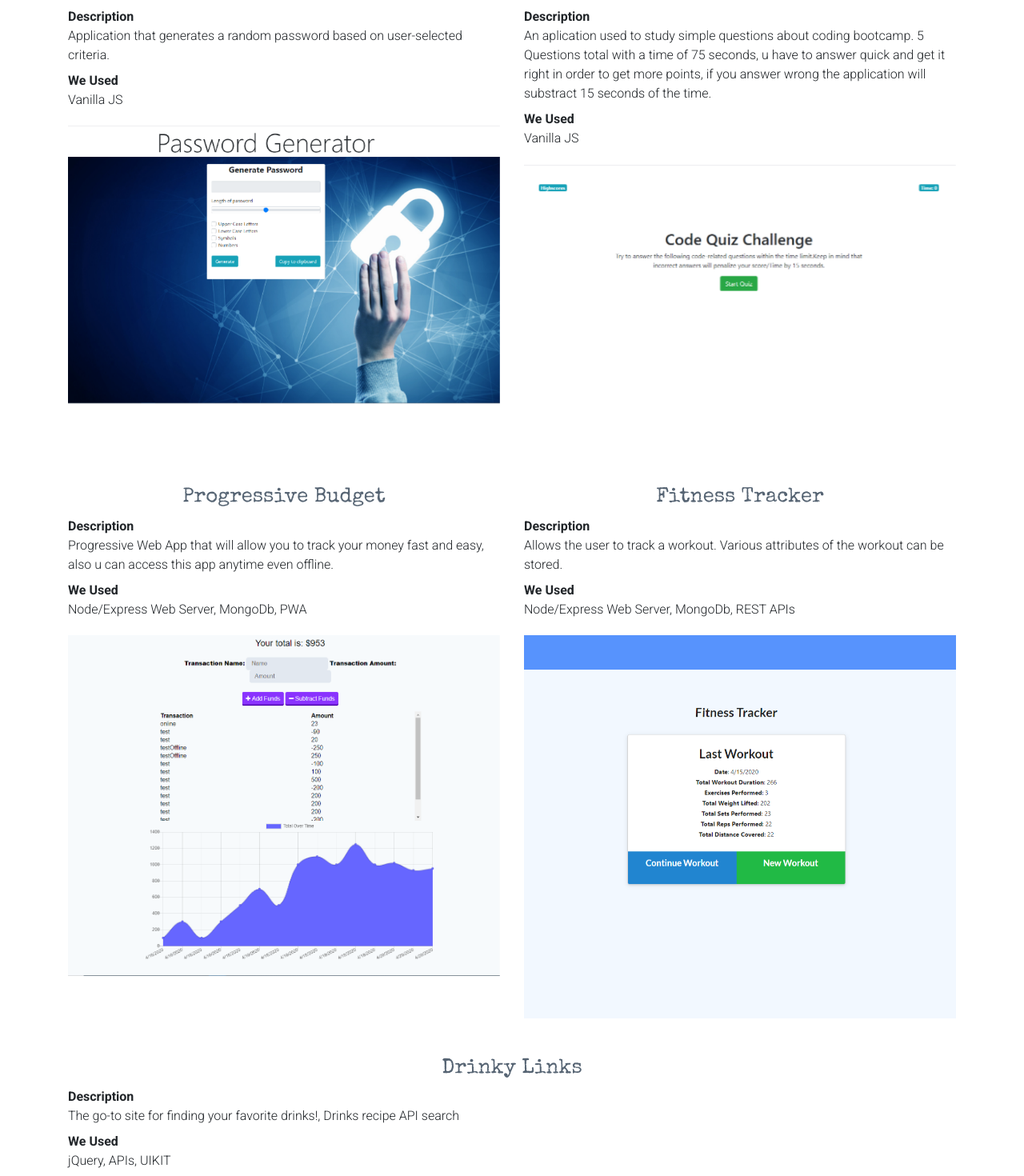
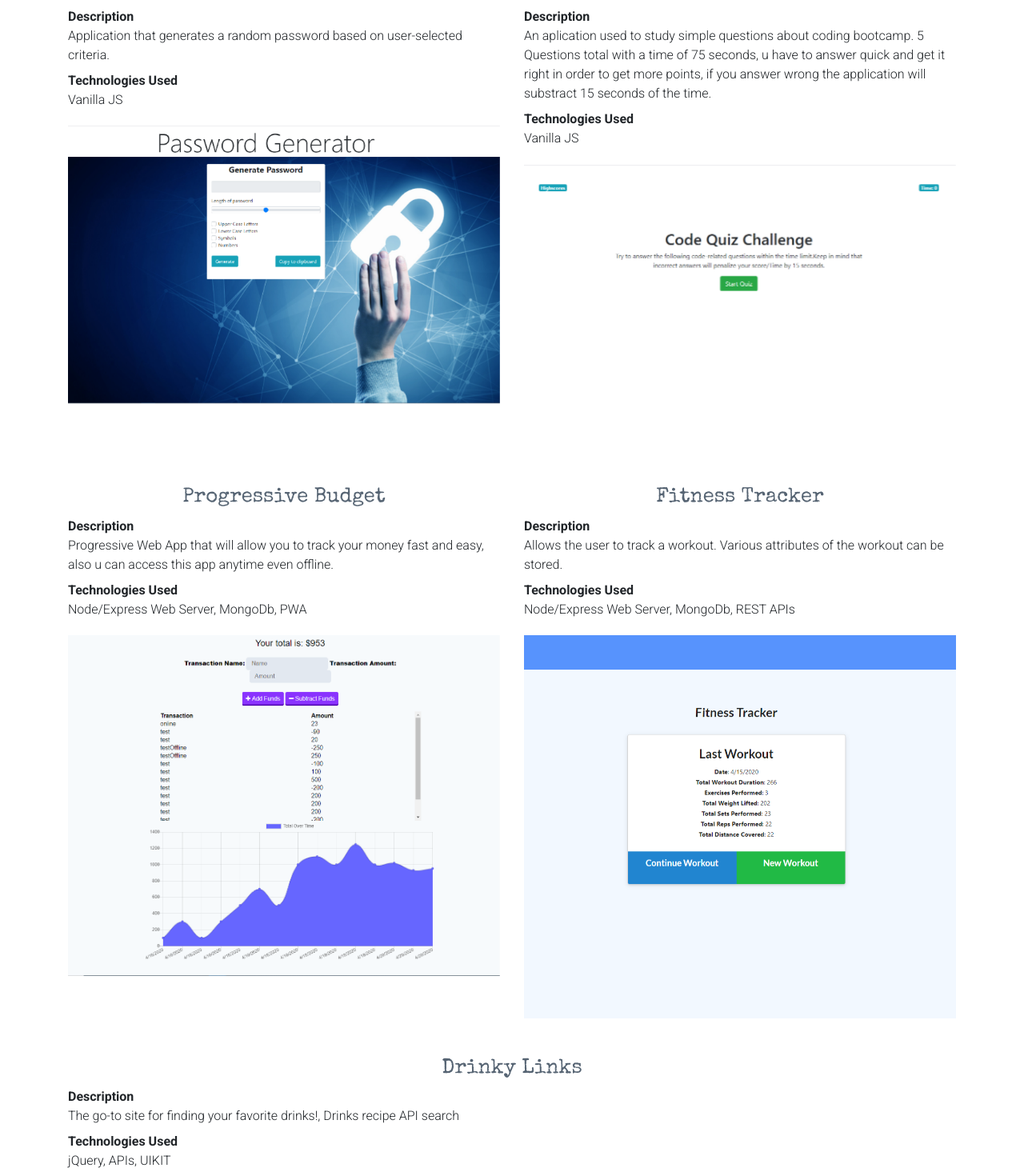
Before and after one commit to maidelrego/React-Portfolio, a React (Create React App) app: page / in a window 1280 px wide. Shown: the part 2040-3510 px from the top of the page at 80% size. Built offline with nearby package versions, Linux system fonts and the light colour scheme.

Commit message:
work page updated

```diff
--- a/src/pages/Work/Work.js
+++ b/src/pages/Work/Work.js
@@ -21,7 +21,7 @@ function Work() {
             <dl>
               <dt>Description</dt>
               <dd>Application that generates a random password based on user-selected criteria.</dd>
-              <dt>We Used</dt>
+              <dt>Technologies Used</dt>
               <dd>Vanilla JS</dd>
             </dl>
             <div className="work-container">
@@ -38,7 +38,7 @@ function Work() {
             <dl>
               <dt>Description</dt>
               <dd>An aplication used to study simple questions about coding bootcamp. 5 Questions total with a time of 75 seconds, u have to answer quick and get it right in order to get more points, if you answer wrong the application will substract 15 seconds of the time.</dd>
-              <dt>We Used</dt>
+              <dt>Technologies Used</dt>
               <dd>Vanilla JS</dd>
             </dl>
             <div className="work-container">
@@ -58,7 +58,7 @@ function Work() {
             <dl>
               <dt>Description</dt>
               <dd>Progressive Web App that will allow you to track your money fast and easy, also u can access this app anytime even offline.</dd>
-              <dt>We Used</dt>
+              <dt>Technologies Used</dt>
               <dd>Node/Express Web Server, MongoDb, PWA</dd>
             </dl>
             <div className="work-container">
@@ -74,7 +74,7 @@ function Work() {
             <dl>
               <dt>Description</dt>
               <dd>Allows the user to track a workout. Various attributes of the workout can be stored.</dd>
-              <dt>We Used</dt>
+              <dt>Technologies Used</dt>
               <dd>Node/Express Web Server, MongoDb, REST APIs</dd>
             </dl>
             <div className="work-container">
@@ -92,7 +92,7 @@ function Work() {
             <dl>
               <dt>Description</dt>
               <dd>The go-to site for finding your favorite drinks!, Drinks recipe API search</dd>
-              <dt>We Used</dt>
+              <dt>Technologies Used</dt>
               <dd>jQuery, APIs, UIKIT</dd>
             </dl>
             <div className="work-container">
@@ -114,7 +114,7 @@ function Work() {
                 the user will be able to create an account or login to an existing one, to submit their symptoms
                 that could be related to Coronavirus. Based on their responses
                 they will be given information on the best steps to move forward.</dd>
-              <dt>We Used</dt>
+              <dt>Technologies Used</dt>
               <dd>Node/Express Web Server, SQL Database, Boostrap 4</dd>
             </dl>
             <div className="work-container">
@@ -133,7 +133,7 @@ function Work() {
             <dl>
               <dt>Description</dt>
               <dd>The application is desgined for the small buisness owner, "Campbell Wood Designs", to interact with the public. The public will be able to view the services offered, choose options and request a quote.</dd>
-              <dt>We Used</dt>
+              <dt>Technologies Used</dt>
               <dd>React, Node/Express Web Server, MongoDb, React-Bootstrap + MaterialUI.</dd>
             </dl>
             <div className="work-container">
```
